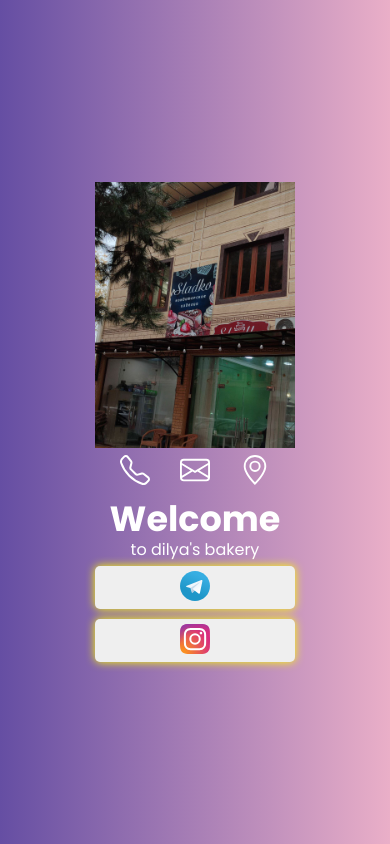
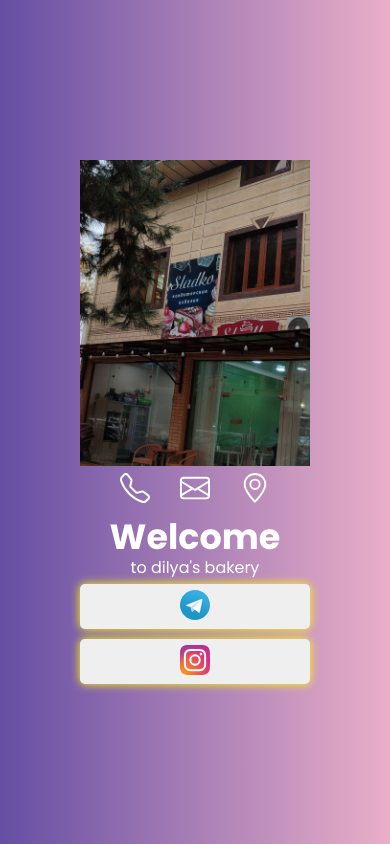
Before and after one commit to miroWeb/qr, a website: page index.html in a window 390 px wide. Drawn offline with Linux system fonts and the light colour scheme.

Commit message:
Add media 2

```diff
--- a/style.css
+++ b/style.css
@@ -85,13 +85,13 @@ button:active {
 
 @media only screen and (max-width: 500px) {
   .gl-img {
-    width: 200px;
+    width: 230px;
   }
   h3 {
     font-size: 35px;
   }
   button {
-    padding: 5px;
-    width: 200px;
+    padding: 6px;
+    width: 230px;
   }
 }
```
